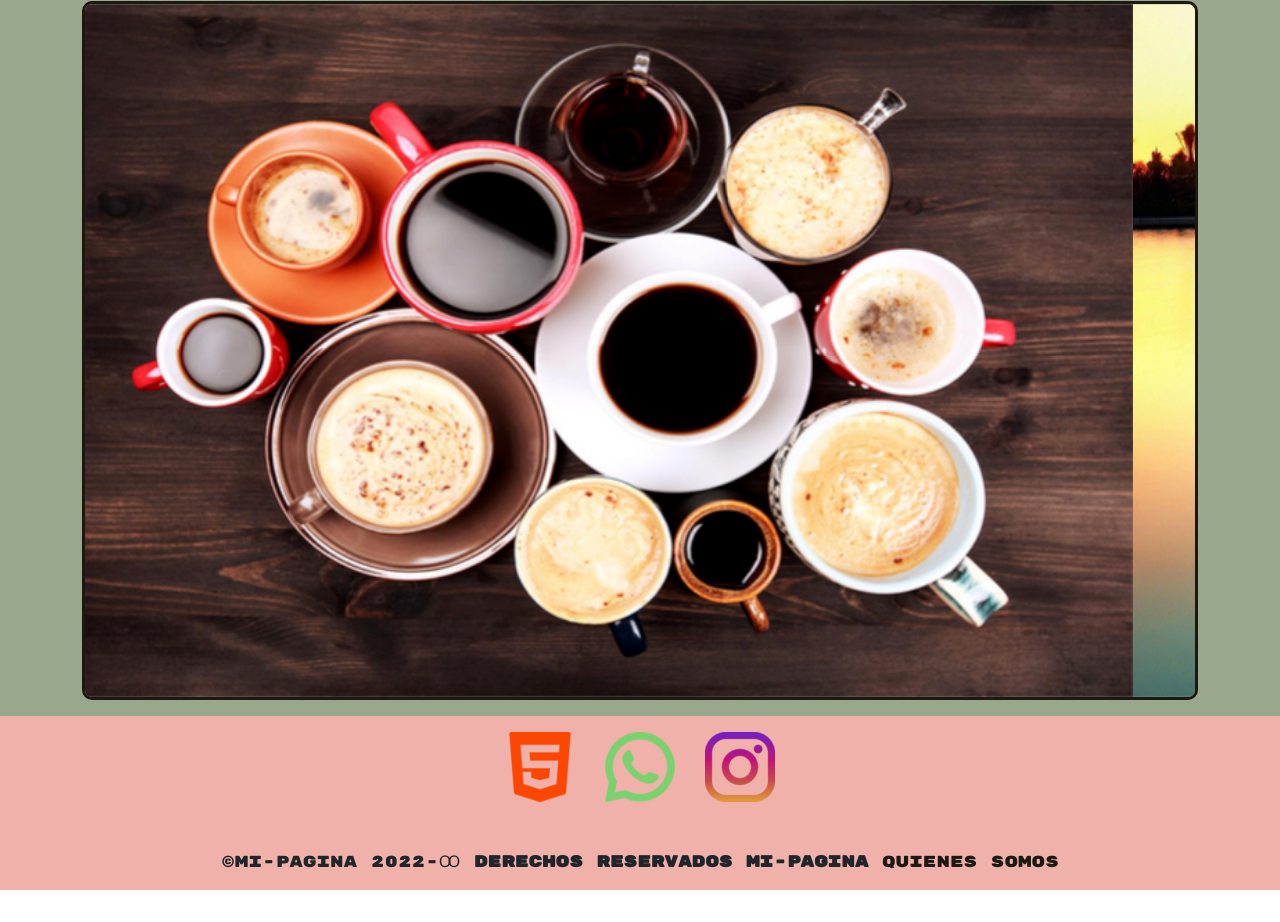
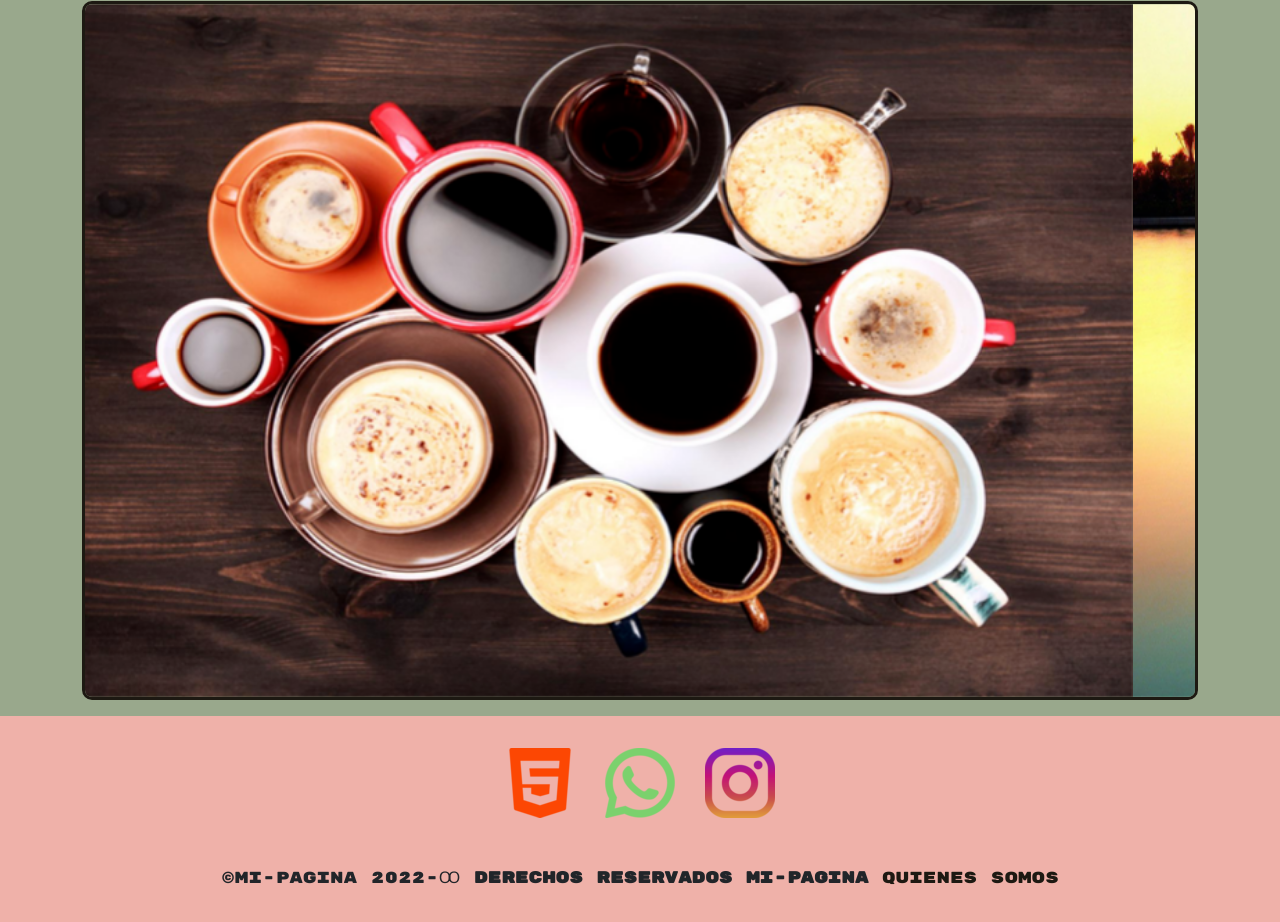
Before and after one commit to J-Carlos-Condori/actividad, a plain HTML site: page index.html in a window 1280 px wide. Shown: the part 1041-1963 px from the top of the page. Before the commit the page ends 1931 px from the top, so only its background shows below. Drawn offline with nearby package versions, Linux system fonts and the light colour scheme.

Commit message:
ultima modificacion

```diff
--- a/sass/parciales/_footer.scss
+++ b/sass/parciales/_footer.scss
@@ -1,6 +1,6 @@
 .footer {
     font-family: 'Rubik Mono One', sans-serif;
-    padding: 1rem 0rem;
+    padding: 2rem 0rem;
     background-color: map-get($colores, "bgColorFooter");
 
     &__redes{
```
Also changed, not shown: sass/estilo.css.
